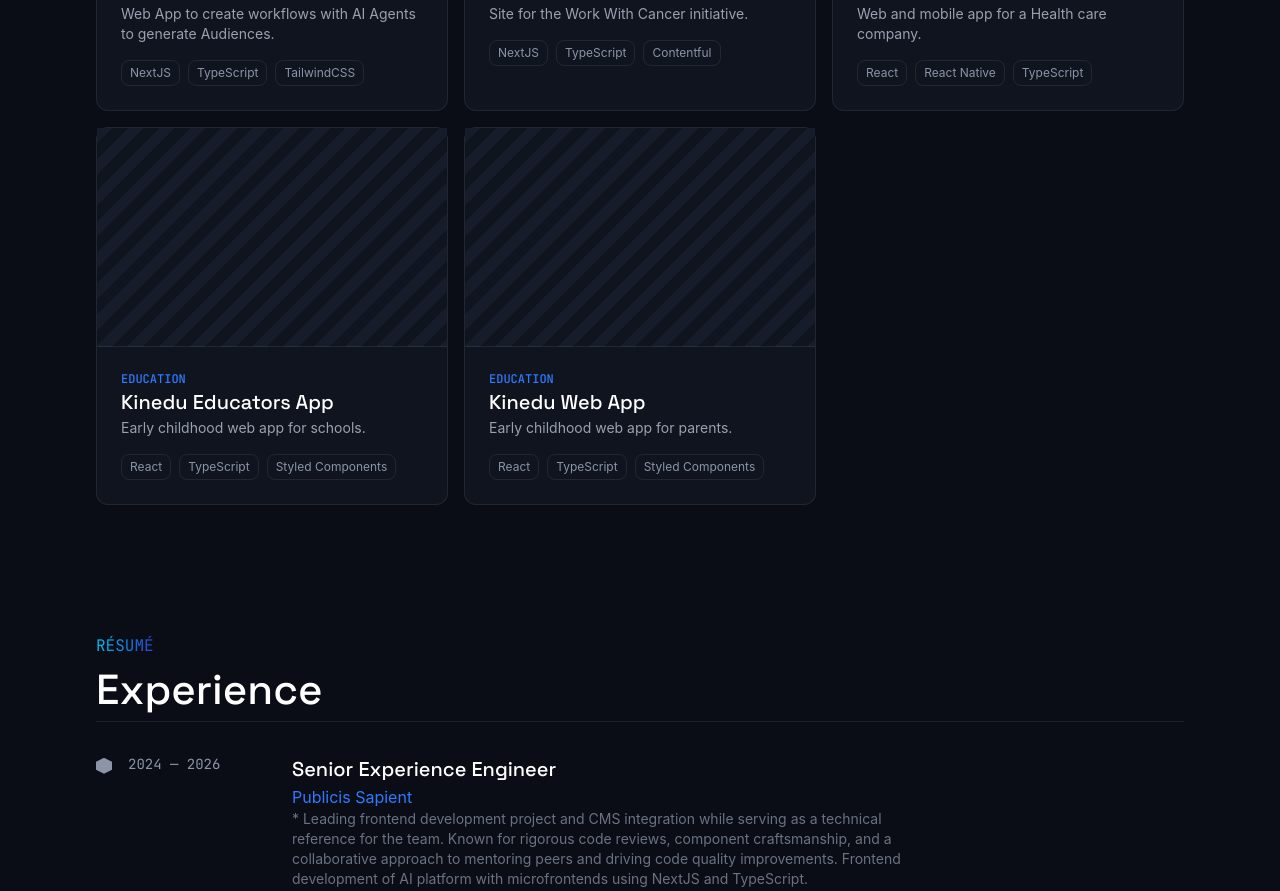
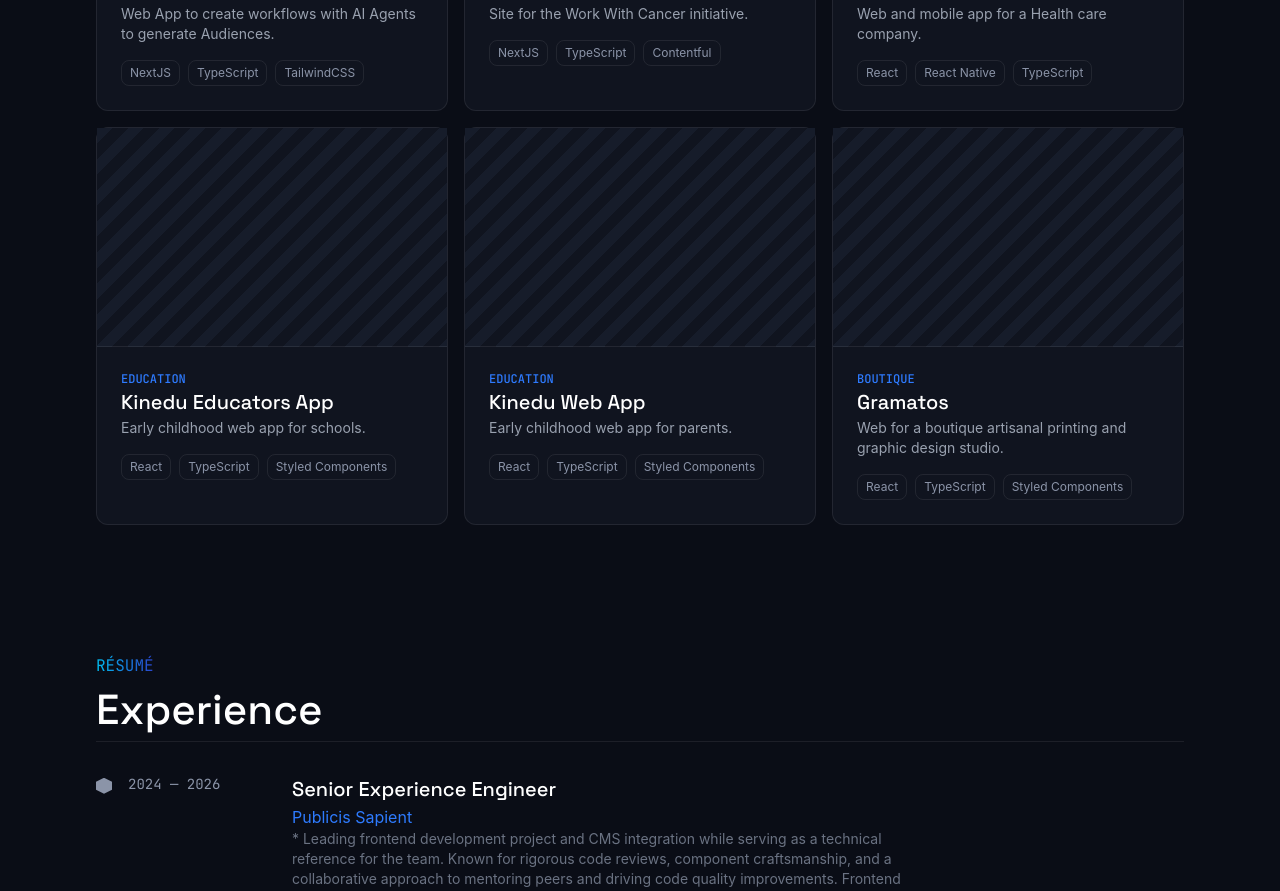
Before and after one commit to hectormerla/hecmerladev, a React (Vite) app: page / in a window 1280 px wide. Shown: the part 1160-2051 px from the top of the page. Built offline with nearby package versions, Linux system fonts and the light colour scheme.

Commit message:
Add Gramatos project

```diff
--- a/src/components/sections/PortfolioSection.tsx
+++ b/src/components/sections/PortfolioSection.tsx
@@ -34,6 +34,13 @@
     description: "Early childhood web app for parents.",
     stack: ["React", "TypeScript", "Styled Components"],
   },
+  {
+    category: "Boutique",
+    title: "Gramatos",
+    description:
+      "Web for a boutique artisanal printing and graphic design studio.",
+    stack: ["React", "TypeScript", "Styled Components"],
+  },
 ]
 
 const PortfolioSection = () => {
```
